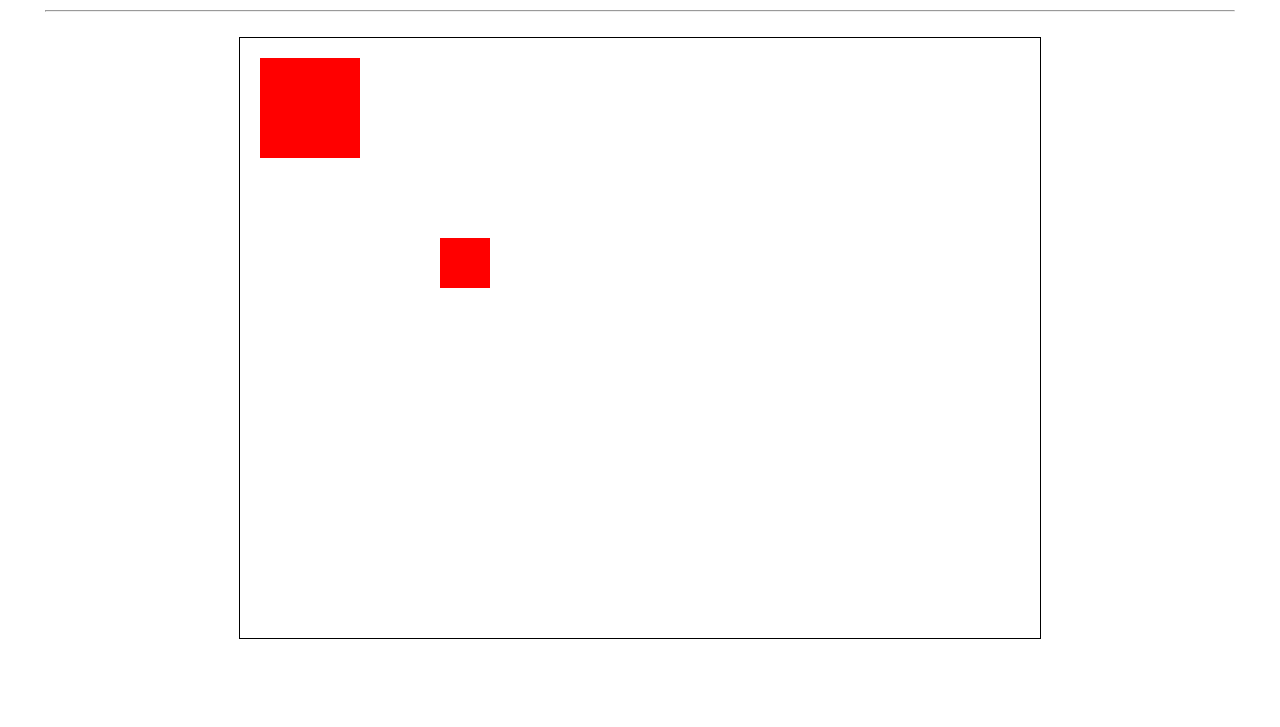
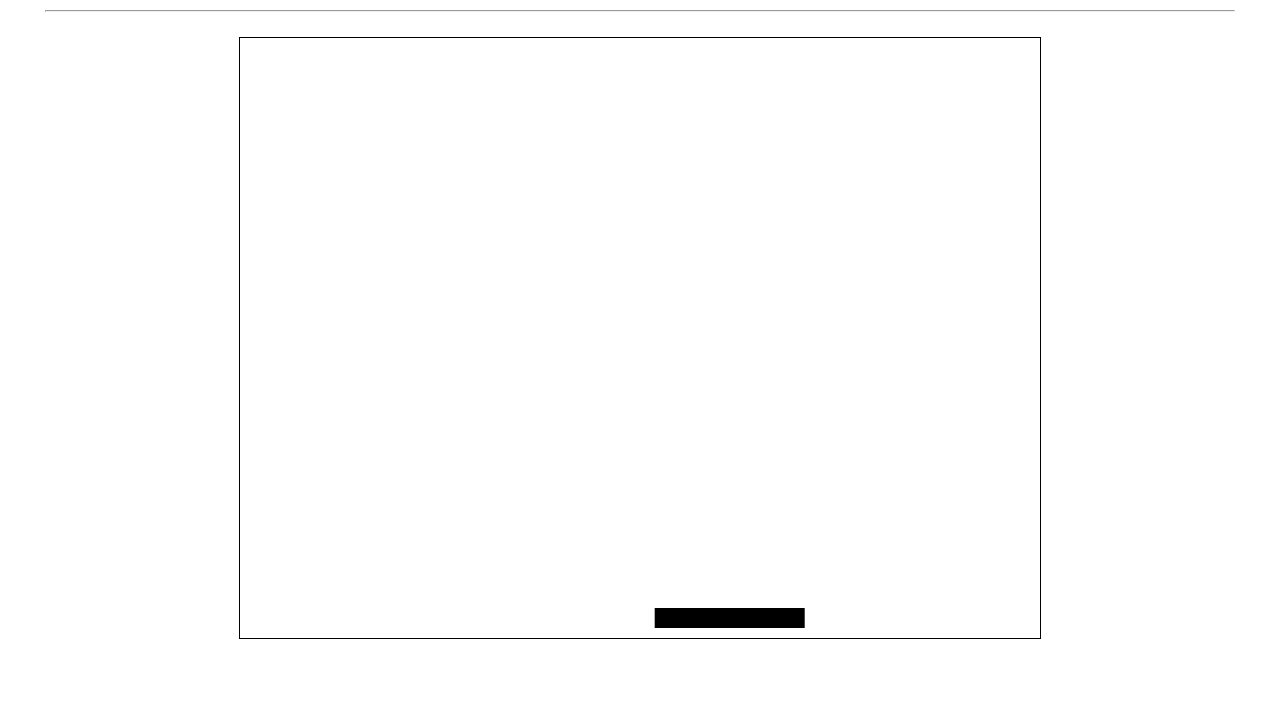
Before and after one commit to Jfoobar/Pong, a website: page views/index.html in a window 1280 px wide. Shown: the part 73-800 px from the top of the page. Drawn offline with Linux system fonts and the light colour scheme.

Commit message:
initial Gameloop with paddle movment

```diff
--- a/public/index.mjs
+++ b/public/index.mjs
@@ -1,9 +1,28 @@
+import Paddle from './paddle.mjs'
+
 let canvas = document.getElementById("gameScreen")
 
 let ctx = canvas.getContext("2d")
-ctx.clearRect(0,0,800,600)
 
-ctx.fillStyle = '#f00'
-ctx.fillRect(20,20,100,100)
+const GAME_WIDTH = 800
+const GAME_HEIGHT = 600
 
-ctx.fillRect(200,200,50,50)
+
+
+let paddle = new Paddle(GAME_WIDTH,GAME_HEIGHT)
+
+paddle.draw(ctx)
+
+let lastTime = 0
+
+const gameLoop = (timestamp)=>{
+    let deltaTime = timestamp - lastTime
+    lastTime = timestamp
+    ctx.clearRect(0,0,800,600)
+    paddle.update(deltaTime)
+    paddle.draw(ctx)
+
+    requestAnimationFrame(gameLoop)
+}
+
+gameLoop()
--- a/public/paddle.mjs
+++ b/public/paddle.mjs
@@ -0,0 +1,19 @@
+export default class Paddle{
+    constructor(gameWidth,gameHeight){
+      this.width = 150
+      this.height = 20
+
+      this.position ={
+          x: gameWidth / 2 - this.width / 2,
+          y: gameHeight - this.height -10
+      }
+    }
+    draw(ctx){
+        ctx.fillStyle ='black'
+        ctx.fillRect(this.position.x,this.position.y,this.width,this.height)
+    }
+    update(deltaTime){
+        if (!deltaTime) return
+        this.position.x += 5 /deltaTime
+    }
+}
--- a/views/index.html
+++ b/views/index.html
@@ -1,8 +1,4 @@
 <!DOCTYPE html>
-<!--[if lt IE 7]>      <html class="no-js lt-ie9 lt-ie8 lt-ie7"> <![endif]-->
-<!--[if IE 7]>         <html class="no-js lt-ie9 lt-ie8"> <![endif]-->
-<!--[if IE 8]>         <html class="no-js lt-ie9"> <![endif]-->
-<!--[if gt IE 8]>      <html class="no-js"> <!--<![endif]-->
 <html>
     <head>
         <meta charset="utf-8">
@@ -13,11 +9,8 @@
         <link rel="stylesheet" href="../public/style.css" type="text/css" />
     </head>
     <body>
-        <!--[if lt IE 7]>
-            <p class="browsehappy">You are using an <strong>outdated</strong> browser. Please <a href="#">upgrade your browser</a> to improve your experience.</p>
-        <![endif]-->
         <header>
-            <h1>Secure Real Time Multiplayer Game</h1>
+            <h1>J Pong</h1>
           </header>
           <hr style="margin: 25px" />
           <div class="container">
@@ -30,6 +23,6 @@
             >
             </canvas>
           </div>
-        <script src="../public/index.mjs" async defer></script>
+        <script type="module" src="../public/index.mjs" async defer></script>
     </body>
 </html>
```
